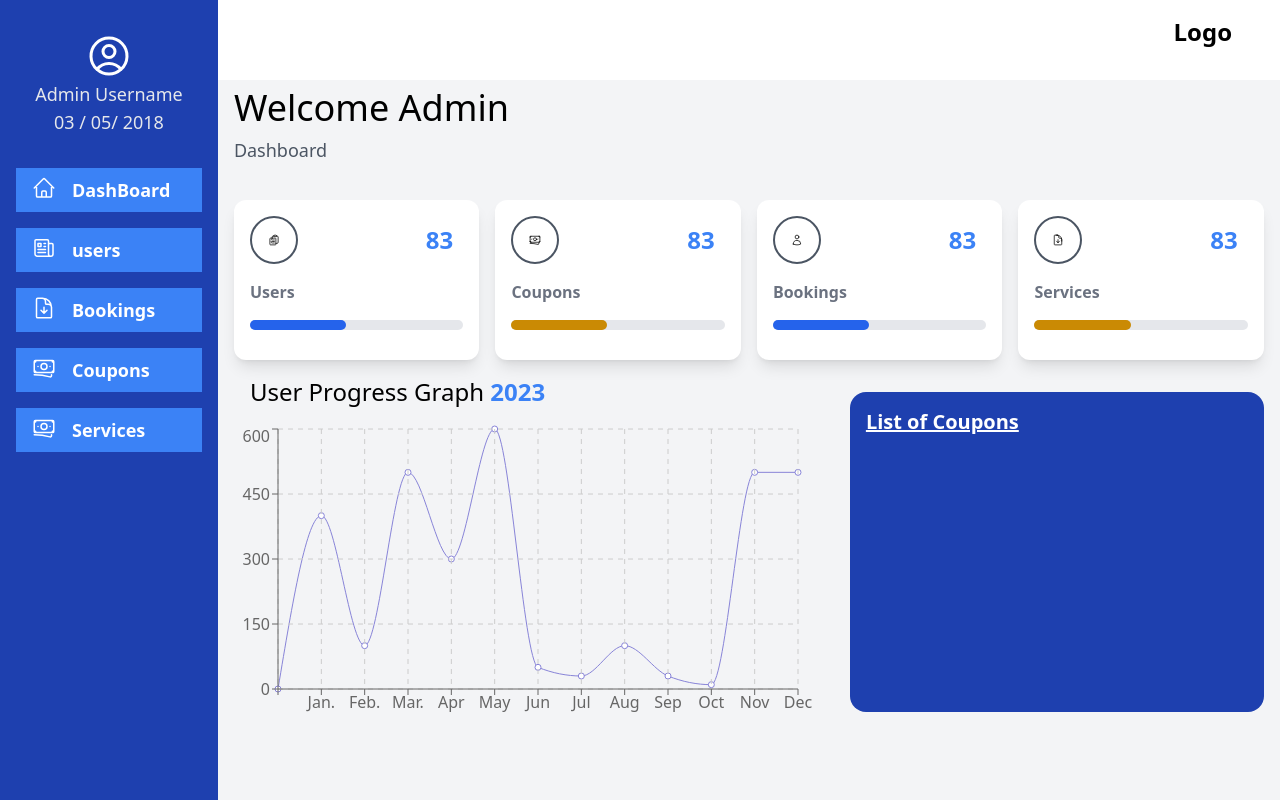
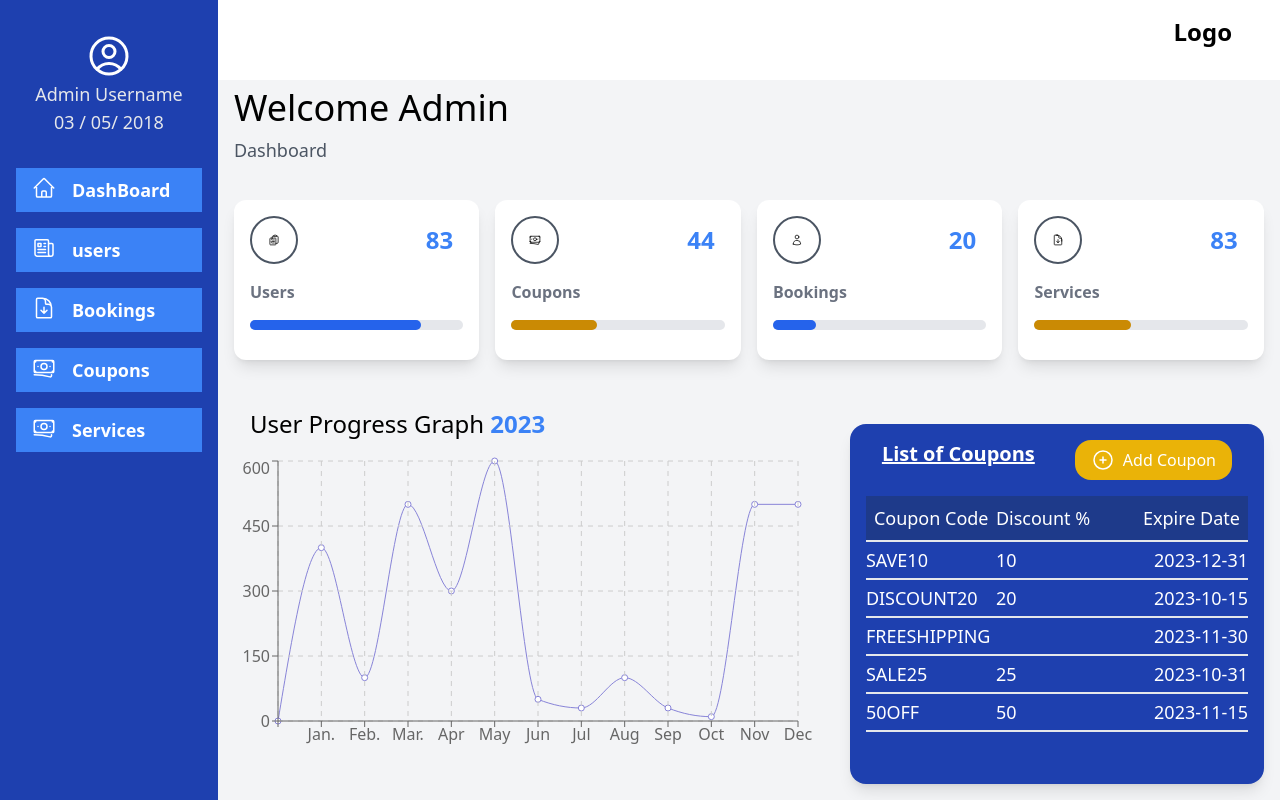
Before and after one commit to shinorspellz/Vmodel_Dashboard, a React (Create React App) app: page / in a window 1280 px wide. Built offline with nearby package versions, Linux system fonts and the light colour scheme.

Commit message:
done with dashboard ui

```diff
--- a/src/components/AddCoupon.jsx
+++ b/src/components/AddCoupon.jsx
@@ -1,10 +1,73 @@
 import React from "react";
 
 function AddCoupon() {
+  const coupons = [
+    {
+      code: "SAVE10",
+      discountPercentage: 10,
+      expirationDate: "2023-12-31",
+    },
+    {
+      code: "DISCOUNT20",
+      discountPercentage: 20,
+      expirationDate: "2023-10-15",
+    },
+    {
+      code: "FREESHIPPING",
+      freeShipping: true,
+      expirationDate: "2023-11-30",
+    },
+    {
+      code: "SALE25",
+      discountPercentage: 25,
+      expirationDate: "2023-10-31",
+    },
+    {
+      code: "50OFF",
+      discountPercentage: 50,
+      expirationDate: "2023-11-15",
+    },
+  ];
   return (
-    <div className="w-full h-[40vh] rounded-2xl mt-4 bg-blue-800 mr-4">
-      <div className="text-xl font-semibold text-white p-4 underline">
-        List of Coupons
+    <div className="w-full h-[45vh] rounded-2xl mt-4 bg-blue-800 mr-4 shadow-lg">
+      <div className="flex justify-between mx-4">
+        <div className="text-xl font-semibold text-white p-4 underline">
+          List of Coupons
+        </div>
+        <div className="p-4">
+          <button className="flex gap-2  bg-yellow-500 text-white px-4 py-2 rounded-2xl">
+            <svg
+              xmlns="http://www.w3.org/2000/svg"
+              fill="none"
+              viewBox="0 0 24 24"
+              strokeWidth={1.5}
+              stroke="currentColor"
+              className="w-6 h-6">
+              <path
+                strokeLinecap="round"
+                strokeLinejoin="round"
+                d="M12 9v6m3-3H9m12 0a9 9 0 11-18 0 9 9 0 0118 0z"
+              />
+            </svg>
+            <h3>Add Coupon</h3>
+          </button>
+        </div>
+      </div>
+      <div>
+        <div className="mx-4 text-lg flex  border-b-2 border-gray-200 bg-blue-900 py-2 px-2 text-white">
+          <div className="w-full">Coupon Code</div>
+          <div className="w-full">Discount %</div>
+          <div className="w-full  text-right">Expire Date</div>
+        </div>
+        {coupons.map((coupon) => (
+          <div className="flex gap-2 mx-4 text-white text-lg  border-b-2 border-gray-200">
+            <div className="w-full py-1">{coupon.code}</div>
+            <div className="w-full py-1">{coupon.discountPercentage}</div>
+            <div className="w-full py-1 text-right">
+              {coupon.expirationDate}
+            </div>
+          </div>
+        ))}
       </div>
     </div>
   );
--- a/src/components/NewGraph.jsx
+++ /dev/null
@@ -1,7 +0,0 @@
-import React from "react";
-
-function NewGraph() {
-  return <div>NewGraph</div>;
-}
-
-export default NewGraph;
--- a/src/components/UserGgraph.jsx
+++ b/src/components/UserGgraph.jsx
@@ -19,7 +19,7 @@ const data = [
 
 function UserGgraph() {
   return (
-    <div className="w-full h-[30vh]">
+    <div className="w-full h-[45vh]">
       <div className="w-full text-2xl ml-4 mb-4 px-4">
         User Progress Graph{" "}
         <span className="text-2xl  text-blue-500 font-bold">2023</span>
--- a/src/pages/DashBoard.jsx
+++ b/src/pages/DashBoard.jsx
@@ -11,7 +11,7 @@ function DashBoard() {
       </div>
 
       <div className="w-full grid grid-cols-4 gap-4 px-4">
-        <div className="w-full bg-white shadow-lg h-[20vh] p-4 rounded-xl">
+        <div className="w-full bg-white shadow-lg h-[20vh] mb-8 p-4 rounded-xl">
           <div className="w-full flex justify-between">
             <div className="rounded-full p-4 border-2 w-12 h-12 flex justify-center items-center border-gray-600">
               {" "}
@@ -38,7 +38,7 @@ function DashBoard() {
               Users
             </div>
             <div class="w-full bg-gray-200 rounded-full h-2.5 dark:bg-gray-700 mt-4">
-              <div class="bg-blue-600 h-2.5 rounded-full w-[45%]"></div>
+              <div class="bg-blue-600 h-2.5 rounded-full w-[80%]"></div>
             </div>
           </div>
         </div>
@@ -61,7 +61,7 @@ function DashBoard() {
               </svg>
             </div>
             <div className=" p-4 text-2xl font-semibold text-blue-500 w-12 h-12 flex justify-center items-center ">
-              83
+              44
             </div>
           </div>
           <div className="mt-4">
@@ -69,7 +69,7 @@ function DashBoard() {
               Coupons
             </div>
             <div class="w-full bg-gray-200 rounded-full h-2.5 dark:bg-gray-700 mt-4">
-              <div class="bg-yellow-600 h-2.5 rounded-full w-[45%]"></div>
+              <div class="bg-yellow-600 h-2.5 rounded-full w-[40%]"></div>
             </div>
           </div>
         </div>
@@ -92,7 +92,7 @@ function DashBoard() {
               </svg>
             </div>
             <div className=" p-4 text-2xl font-semibold text-blue-500 w-12 h-12 flex justify-center items-center ">
-              83
+              20
             </div>
           </div>
           <div className="mt-4">
@@ -100,7 +100,7 @@ function DashBoard() {
               Bookings
             </div>
             <div class="w-full bg-gray-200 rounded-full h-2.5 dark:bg-gray-700 mt-4">
-              <div class="bg-blue-600 h-2.5 rounded-full w-[45%]"></div>
+              <div class="bg-blue-600 h-2.5 rounded-full w-[20%]"></div>
             </div>
           </div>
         </div>
```
